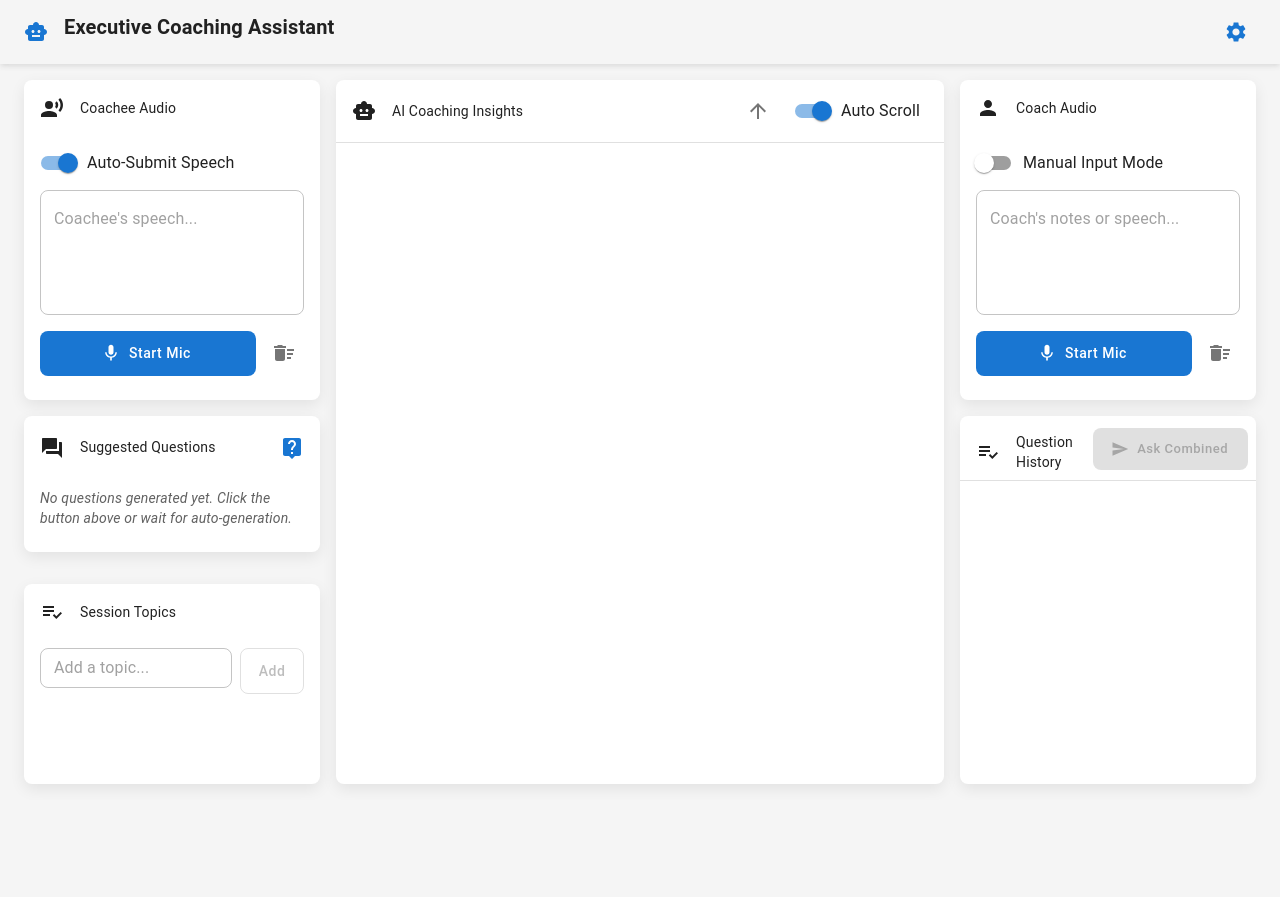
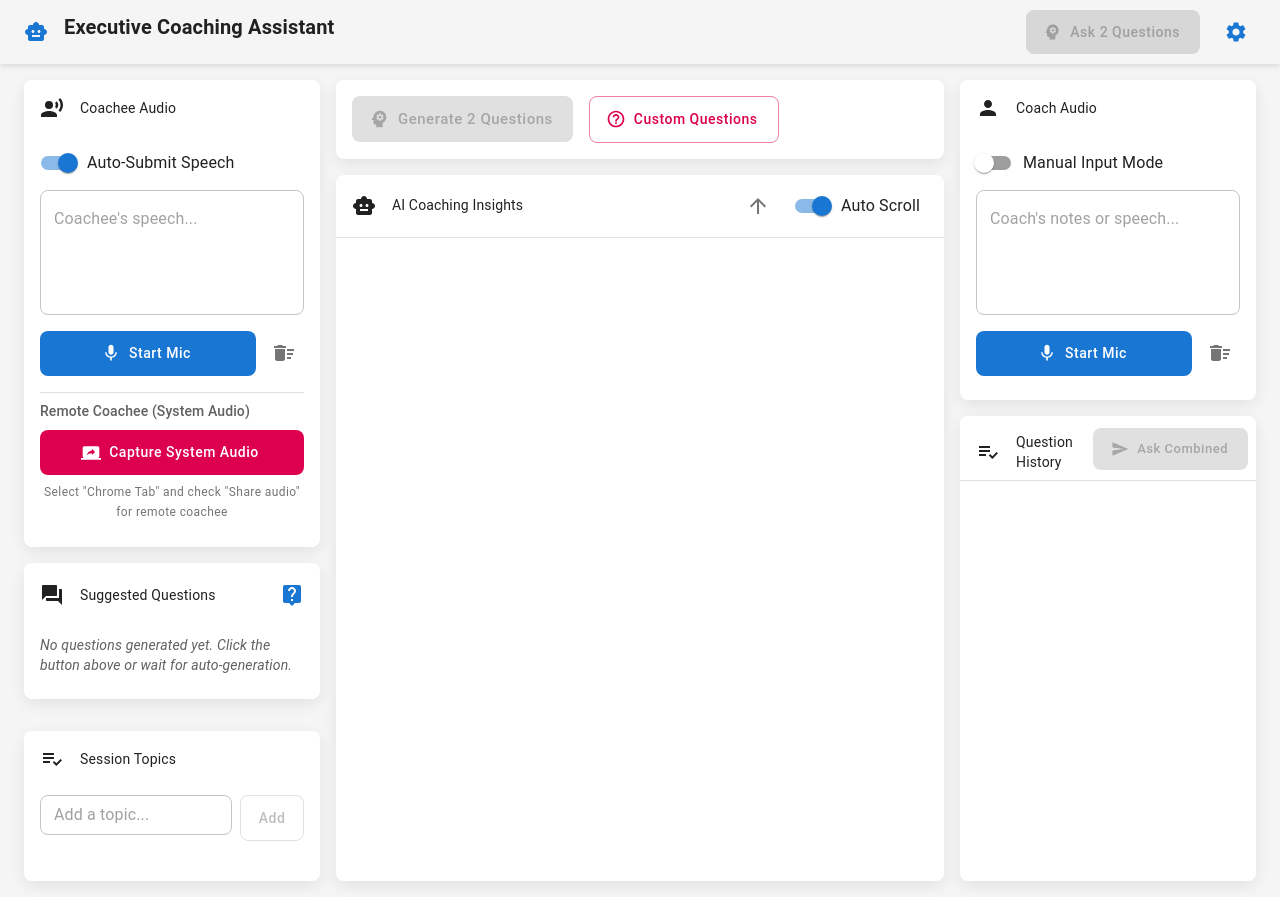
Before and after one commit to maxnewsite/interviewcopilot, a Next.js app: page /coaching in a window 1280 px wide. Before the commit the page ends 800 px from the top, so only its background shows below. Built offline with nearby package versions, Linux system fonts and the light colour scheme.

Commit message:
Update coaching.js

```diff
--- a/pages/coaching.js
+++ b/pages/coaching.js
@@ -110,6 +110,7 @@ export default function CoachingPage() {
   const [coacheeRecognizer, setCoacheeRecognizer] = useState(null);
   const [isCoachMicActive, setIsCoachMicActive] = useState(false);
   const [isCoacheeMicActive, setIsCoacheeMicActive] = useState(false);
+  const [isSystemAudioActive, setIsSystemAudioActive] = useState(false);
   const [coachTranscription, setCoachTranscription] = useState('');
   const [coacheeAutoMode, setCoacheeAutoMode] = useState(appConfig.coacheeAutoMode !== undefined ? appConfig.coacheeAutoMode : true);
   const [isManualMode, setIsManualMode] = useState(appConfig.isManualMode !== undefined ? appConfig.isManualMode : false);
@@ -344,7 +345,9 @@ export default function CoachingPage() {
   };
 
   const stopRecording = async (source) => {
-    const recognizer = source === 'coach' ? coachRecognizer : coacheeRecognizer;
+    const recognizer = source === 'coach' ? coachRecognizer :
+                      source === 'coachee' ? coacheeRecognizer : null;
+
     if (recognizer?.stopContinuousRecognitionAsync) {
       try {
         await recognizer.stopContinuousRecognitionAsync();
@@ -364,11 +367,75 @@ export default function CoachingPage() {
         if (source === 'coach') {
           setIsCoachMicActive(false);
           setCoachRecognizer(null);
-        } else {
+        } else if (source === 'coachee') {
           setIsCoacheeMicActive(false);
+          setCoacheeRecognizer(null);
+        } else if (source === 'system') {
+          setIsSystemAudioActive(false);
           setCoacheeRecognizer(null);
         }
       }
+    }
+  };
+
+  const startSystemAudioRecognition = async () => {
+    if (isSystemAudioActive) {
+      await stopRecording('system');
+      return;
+    }
+
+    if (!navigator.mediaDevices || !navigator.mediaDevices.getDisplayMedia) {
+      showSnackbar('Screen sharing is not supported by your browser.', 'error');
+      setIsSystemAudioActive(false);
+      return;
+    }
+
+    try {
+      const mediaStream = await navigator.mediaDevices.getDisplayMedia({
+        audio: true,
+        video: {
+          displaySurface: 'browser',
+          logicalSurface: true
+        }
+      });
+
+      const audioTracks = mediaStream.getAudioTracks();
+      if (audioTracks.length === 0) {
+        showSnackbar('No audio track detected. Please ensure you share a tab with audio.', 'warning');
+        mediaStream.getTracks().forEach(track => track.stop());
+        return;
+      }
+
+      if (coacheeRecognizer) {
+        await stopRecording('system');
+      }
+
+      const recognizerInstance = await createRecognizer(mediaStream, 'coachee');
+      if (recognizerInstance) {
+        setCoacheeRecognizer(recognizerInstance);
+        setIsSystemAudioActive(true);
+        showSnackbar('System audio recording started for coachee.', 'success');
+        mediaStream.getTracks().forEach(track => {
+          track.onended = () => {
+            showSnackbar('Tab sharing ended.', 'info');
+            stopRecording('system');
+          };
+        });
+      } else {
+        mediaStream.getTracks().forEach(track => track.stop());
+      }
+    } catch (error) {
+      console.error('System audio capture error:', error);
+      if (error.name === "NotAllowedError") {
+        showSnackbar('Permission denied for screen recording. Please allow access.', 'error');
+      } else if (error.name === "NotFoundError") {
+        showSnackbar('No suitable tab/window found to share.', 'error');
+      } else if (error.name === "NotSupportedError") {
+        showSnackbar('System audio capture not supported by your browser.', 'error');
+      } else {
+        showSnackbar(`Failed to start system audio capture: ${error.message || 'Unknown error'}`, 'error');
+      }
+      setIsSystemAudioActive(false);
     }
   };
 
@@ -378,6 +445,11 @@ export default function CoachingPage() {
     if (isActive) {
       await stopRecording(source);
       return;
+    }
+
+    // For coachee, stop system audio if it's active
+    if (source === 'coachee' && isSystemAudioActive) {
+      await stopRecording('system');
     }
 
     try {
@@ -1031,6 +1103,20 @@ export default function CoachingPage() {
               />
             )}
 
+            {/* Quick Question Generation Button */}
+            <Tooltip title={`Generate ${appConfig.numberOfQuestions || 2} coaching question${(appConfig.numberOfQuestions || 2) > 1 ? 's' : ''}`}>
+              <Button
+                variant="contained"
+                color="secondary"
+                onClick={() => generateCoachingQuestions(appConfig.numberOfQuestions)}
+                disabled={generatingQuestions || !aiClient || isAILoading}
+                startIcon={generatingQuestions ? <CircularProgress size={16} color="inherit" /> : <PsychologyIcon />}
+                sx={{ mr: 2, whiteSpace: 'nowrap' }}
+              >
+                {generatingQuestions ? 'Generating...' : `Ask ${appConfig.numberOfQuestions || 2} Questions`}
+              </Button>
+            </Tooltip>
+
             <Tooltip title="Settings">
               <IconButton color="primary" onClick={() => setSettingsOpen(true)} aria-label="settings">
                 <SettingsIcon />
@@ -1062,12 +1148,13 @@ export default function CoachingPage() {
                     placeholder="Coachee's speech..."
                     sx={{ mb: 2 }}
                   />
-                  <Box sx={{ display: 'flex', gap: 1, flexWrap: 'wrap' }}>
+                  <Box sx={{ display: 'flex', gap: 1, flexWrap: 'wrap', mb: 2 }}>
                     <Button
                       onClick={() => startMicrophoneRecognition('coachee')}
                       variant="contained"
                       color={isCoacheeMicActive ? 'error' : 'primary'}
                       startIcon={isCoacheeMicActive ? <MicOffIcon /> : <MicIcon />}
+                      disabled={isSystemAudioActive}
                       sx={{ flexGrow: 1 }}
                     >
                       {isCoacheeMicActive ? 'Stop Mic' : 'Start Mic'}
@@ -1087,6 +1174,25 @@ export default function CoachingPage() {
                       </Button>
                     )}
                   </Box>
+
+                  <Divider sx={{ my: 1 }} />
+
+                  <Typography variant="subtitle2" color="text.secondary" sx={{ mb: 1 }}>
+                    Remote Coachee (System Audio)
+                  </Typography>
+                  <Button
+                    onClick={startSystemAudioRecognition}
+                    variant="contained"
+                    color={isSystemAudioActive ? 'error' : 'secondary'}
+                    startIcon={isSystemAudioActive ? <StopScreenShareIcon /> : <ScreenShareIcon />}
+                    disabled={isCoacheeMicActive}
+                    fullWidth
+                  >
+                    {isSystemAudioActive ? 'Stop System Audio' : 'Capture System Audio'}
+                  </Button>
+                  <Typography variant="caption" sx={{ mt: 1, display: 'block', textAlign: 'center' }}>
+                    {isSystemAudioActive ? 'Recording system audio...' : 'Select "Chrome Tab" and check "Share audio" for remote coachee'}
+                  </Typography>
                 </CardContent>
               </Card>
 
@@ -1136,6 +1242,44 @@ export default function CoachingPage() {
 
             {/* Center Panel - AI Coaching Insights */}
             <Grid item xs={12} md={6} sx={{ display: 'flex', flexDirection: 'column' }}>
+              {/* Quick Actions Bar */}
+              <Paper sx={{ p: 2, mb: 2, display: 'flex', gap: 2, alignItems: 'center', justifyContent: 'space-between' }}>
+                <Box sx={{ display: 'flex', gap: 2, alignItems: 'center', flexWrap: 'wrap' }}>
+                  <Button
+                    variant="contained"
+                    color="primary"
+                    size="large"
+                    onClick={() => generateCoachingQuestions(appConfig.numberOfQuestions)}
+                    disabled={generatingQuestions || !aiClient || isAILoading}
+                    startIcon={generatingQuestions ? <CircularProgress size={20} color="inherit" /> : <PsychologyIcon />}
+                    sx={{ minWidth: 180 }}
+                  >
+                    {generatingQuestions ? 'Generating...' : `Generate ${appConfig.numberOfQuestions || 2} Questions`}
+                  </Button>
+
+                  <Button
+                    variant="outlined"
+                    color="secondary"
+                    onClick={() => setUrgentQuestionsDialog(true)}
+                    startIcon={<HelpOutlineIcon />}
+                    disabled={generatingQuestions}
+                  >
+                    Custom Questions
+                  </Button>
+                </Box>
+
+                <Box sx={{ display: 'flex', alignItems: 'center', gap: 1 }}>
+                  {suggestedQuestions.length > 0 && (
+                    <Chip
+                      label={`${suggestedQuestions.length} Questions Ready`}
+                      color="success"
+                      variant="outlined"
+                      size="small"
+                    />
+                  )}
+                </Box>
+              </Paper>
+
               <Card sx={{ flexGrow: 1, display: 'flex', flexDirection: 'column' }}>
                 <CardHeader
                   title="AI Coaching Insights"
@@ -1259,7 +1403,8 @@ export default function CoachingPage() {
         <Fab
           color="primary"
           aria-label="generate questions"
-          onClick={() => setUrgentQuestionsDialog(true)}
+          onClick={() => generateCoachingQuestions(appConfig.numberOfQuestions)}
+          disabled={generatingQuestions || !aiClient || isAILoading}
           sx={{
             position: 'fixed',
             bottom: 24,
@@ -1267,7 +1412,7 @@ export default function CoachingPage() {
             display: { xs: 'flex', md: 'none' } // Only show on mobile
           }}
         >
-          <LiveHelpIcon />
+          {generatingQuestions ? <CircularProgress size={24} color="inherit" /> : <PsychologyIcon />}
         </Fab>
 
         {/* Dialogs */}
```
